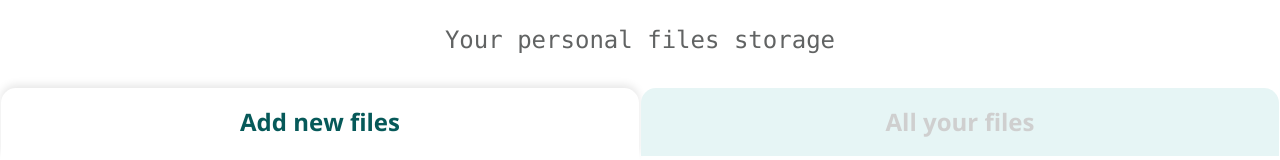
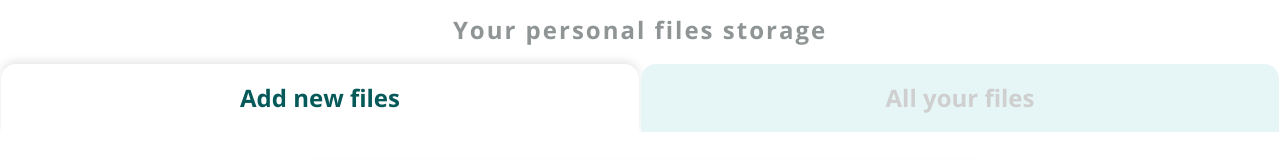
Before and after one commit to MartaSolo/files-storage, a Nuxt app: page / in a window 1280 px wide. Shown: the top 160 px of the page. Built offline with nearby package versions, Linux system fonts and the light colour scheme; no server answers.

Commit message:
Edit styling in TheHeader

```diff
--- a/components/TheHeader.vue
+++ b/components/TheHeader.vue
@@ -2,9 +2,7 @@
 
 <template>
   <header class="header">
-    <h1 class="header__title font-mono text-2xl">
-      Your personal files storage
-    </h1>
+    <h1 class="header__title">Your personal files storage</h1>
   </header>
 </template>
 
@@ -13,7 +11,15 @@
   padding: 0 1rem;
 }
 .header__title {
+  font-size: 1rem;
+  font-weight: 600;
+  letter-spacing: 2px;
   text-align: center;
-  padding: 1.5rem 0 2rem 0;
+  padding: 0.75rem 0 1rem 0;
+  color: $text-color-secondary;
+  @include mediumScreen {
+    font-size: 1.5rem;
+    font-weight: 600;
+  }
 }
 </style>
```
